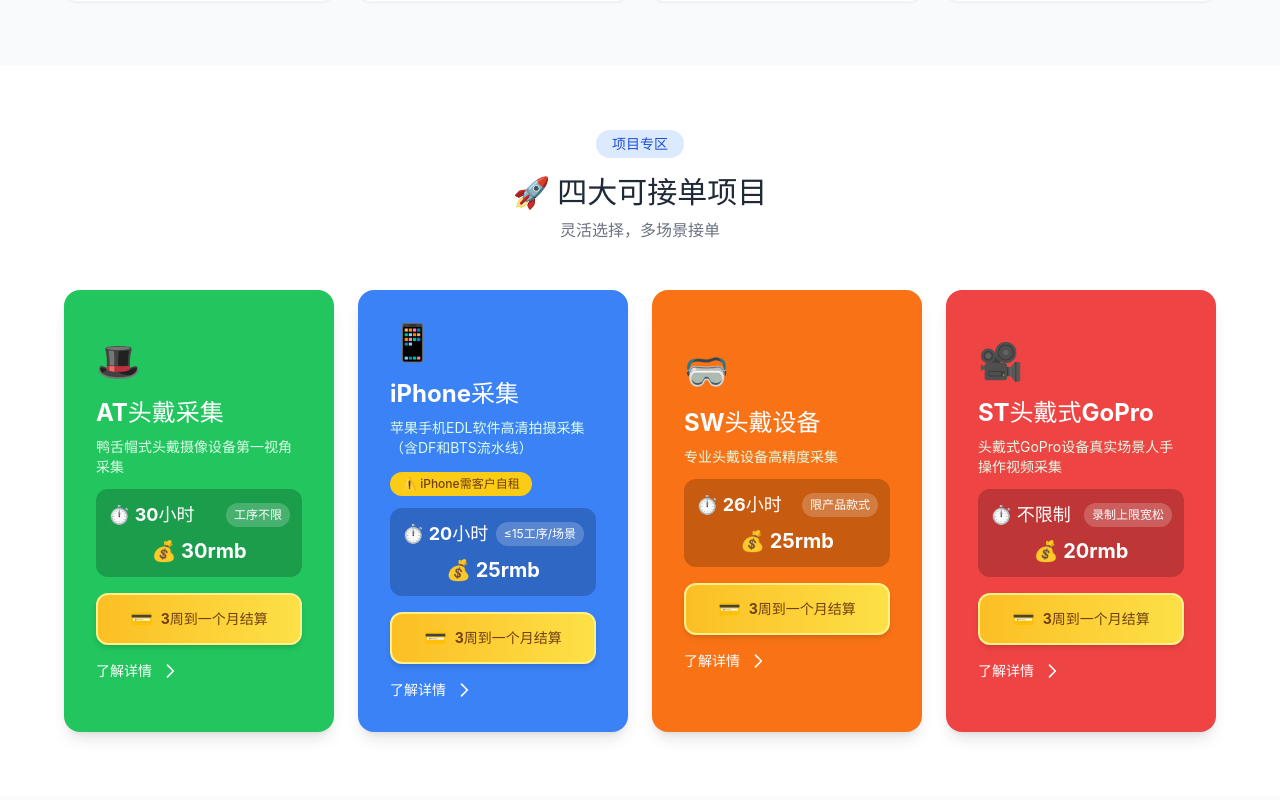
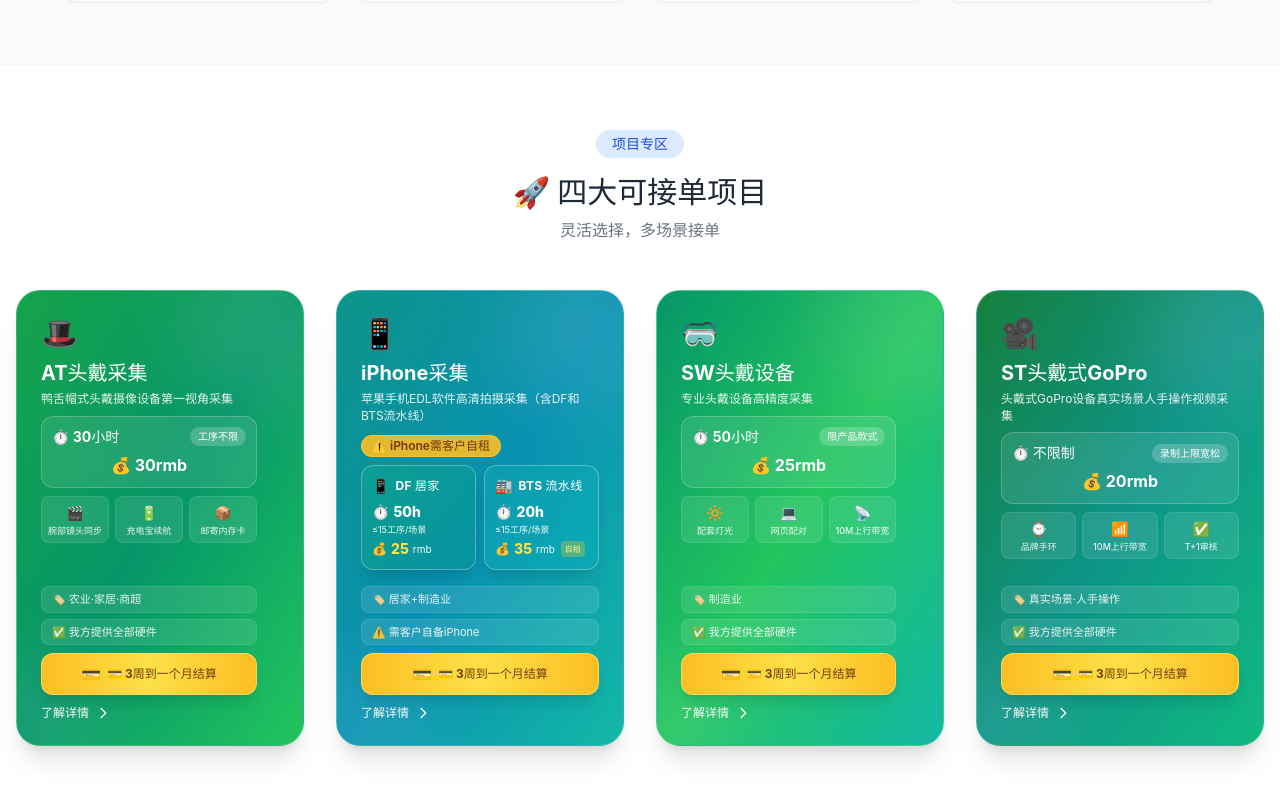
Before and after one commit to zbk1112/chakan, a React (Vite) app: page / in a window 1280 px wide. Shown: the part 1020-1820 px from the top of the page. Built offline with nearby package versions, Linux system fonts and the light colour scheme.

Commit message:
feat: 优化卡片配色、间距和关键特性展示

```diff
--- a/src/data/content.ts
+++ b/src/data/content.ts
@@ -27,10 +27,10 @@
     }
   ],
   projects: [
-    { id: "at", name: "AT头戴采集", description: "鸭舌帽式头戴摄像设备第一视角采集", color: "bg-green-500" },
-    { id: "df", name: "iPhone采集", description: "苹果手机EDL软件高清拍摄采集（含DF和BTS流水线）", color: "bg-blue-500" },
-    { id: "sw", name: "SW头戴设备", description: "专业头戴设备高精度采集", color: "bg-orange-500" },
-    { id: "st", name: "ST头戴式GoPro", description: "头戴式GoPro设备真实场景人手操作视频采集", color: "bg-red-500" }
+    { id: "at", name: "AT头戴采集", description: "鸭舌帽式头戴摄像设备第一视角采集", color: "bg-gradient-to-br from-green-600 via-emerald-600 to-green-500" },
+    { id: "df", name: "iPhone采集", description: "苹果手机EDL软件高清拍摄采集（含DF和BTS流水线）", color: "bg-gradient-to-br from-teal-600 via-cyan-600 to-teal-500" },
+    { id: "sw", name: "SW头戴设备", description: "专业头戴设备高精度采集", color: "bg-gradient-to-br from-emerald-600 via-green-500 to-teal-500" },
+    { id: "st", name: "ST头戴式GoPro", description: "头戴式GoPro设备真实场景人手操作视频采集", color: "bg-gradient-to-br from-green-700 via-teal-600 to-emerald-500" }
   ],
   process: [
     { step: "1", title: "对接洽谈", desc: "联系负责人了解合作详情" },
@@ -95,7 +95,7 @@
   df: {
     title: "DF",
     description: "使用手机端EDL录制软件，完成居家/商业场景规范化实景数据采集",
-    validDuration: "20小时",
+    validDuration: "50小时",
     processLimit: "每个场景最多15个工序，相同场景最多2-3个",
     uploadMethod: "手机app端上传",
     sceneRequirements: "主要居家+商业场景",
@@ -206,7 +206,7 @@
   sw: {
     title: "SW头戴设备采集",
     description: "使用自研头戴设备进行高精度第一视角数据采集",
-    validDuration: "26小时",
+    validDuration: "50小时",
     processLimit: "场景的工序不限，限制的是产品的款式，只有换了款式，才能申请新的工序",
     uploadMethod: "上传指定网址",
     sceneRequirements: "制造业",
--- a/src/pages/Home.tsx
+++ b/src/pages/Home.tsx
@@ -60,7 +60,7 @@
       </section>
 
       <section className="py-16 px-4 bg-white">
-        <div className="max-w-6xl mx-auto">
+        <div className="max-w-7xl mx-auto">
           <div className="text-center mb-12">
             <span className="inline-block bg-blue-100 text-blue-700 px-4 py-1 rounded-full text-sm font-medium mb-4">
               项目专区
@@ -68,48 +68,136 @@
             <h2 className="text-2xl md:text-3xl font-bold text-gray-800">🚀 四大可接单项目</h2>
             <p className="text-gray-500 mt-2">灵活选择，多场景接单</p>
           </div>
-          <div className="grid grid-cols-1 md:grid-cols-2 lg:grid-cols-4 gap-6">
+          <div className="grid grid-cols-1 md:grid-cols-2 xl:grid-cols-4 gap-8">
             {projects.map(project => {
-              const durationInfo = project.id === 'at' ? '⏱️ 30小时' : project.id === 'df' ? '⏱️ 20小时' : project.id === 'sw' ? '⏱️ 26小时' : '⏱️ 不限制';
+              const isDfProject = project.id === 'df';
+              const durationInfo = project.id === 'at' ? '⏱️ 30小时' : project.id === 'df' ? '⏱️ 50小时' : project.id === 'sw' ? '⏱️ 50小时' : '⏱️ 不限制';
               const unitPrice = project.id === 'at' ? '💰 30rmb' : project.id === 'df' ? '💰 25rmb' : project.id === 'sw' ? '💰 25rmb' : '💰 20rmb';
               const limitInfo = project.id === 'at' ? '工序不限' : project.id === 'df' ? '≤15工序/场景' : project.id === 'sw' ? '限产品款式' : '录制上限宽松';
-              const settlementMethod = project.id === 'at' ? '3周到一个月结算' : project.id === 'df' ? '3周到一个月结算' : project.id === 'sw' ? '3周到一个月结算' : '3周到一个月结算';
+              const settlementMethod = '💳 3周到一个月结算';
               const icon = project.id === 'at' ? '🎩' : project.id === 'df' ? '📱' : project.id === 'sw' ? '🥽' : '🎥';
               const needsPhone = project.id === 'df';
+              const sceneTag = project.id === 'at' ? '🏷️ 农业·家居·商超' : project.id === 'df' ? '🏷️ 居家+制造业' : project.id === 'sw' ? '🏷️ 制造业' : project.id === 'st' ? '🏷️ 真实场景·人手操作' : '';
+              const equipmentTag = project.id === 'at' ? '✅ 我方提供全部硬件' : project.id === 'df' ? '⚠️ 需客户自备iPhone' : project.id === 'sw' ? '✅ 我方提供全部硬件' : project.id === 'st' ? '✅ 我方提供全部硬件' : '';
+              const features = project.id === 'at'
+                ? [{ icon: '🎬', text: '腕部镜头同步' }, { icon: '🔋', text: '充电宝续航' }, { icon: '📦', text: '邮寄内存卡' }]
+                : project.id === 'sw'
+                ? [{ icon: '🔆', text: '配套灯光' }, { icon: '💻', text: '网页配对' }, { icon: '📡', text: '10M上行带宽' }]
+                : project.id === 'st'
+                ? [{ icon: '⌚', text: '品牌手环' }, { icon: '📶', text: '10M上行带宽' }, { icon: '✅', text: 'T+1审核' }]
+                : [];
+              const gradientClass = project.id === 'at'
+                ? 'bg-gradient-to-br from-green-600 via-emerald-600 to-green-500'
+                : project.id === 'df'
+                ? 'bg-gradient-to-br from-teal-600 via-cyan-600 to-teal-500'
+                : project.id === 'sw'
+                ? 'bg-gradient-to-br from-emerald-600 via-green-500 to-teal-500'
+                : 'bg-gradient-to-br from-green-700 via-teal-600 to-emerald-500';
               return (
                 <button
                 key={project.id}
                 onClick={() => onNavigate(`/projects/${project.id}`)}
-                  className={`${project.color} text-white p-8 rounded-2xl shadow-lg hover:shadow-xl transition-all duration-300 hover:-translate-y-2 text-left relative overflow-hidden group`}
+                className={`${gradientClass} text-white p-6 rounded-3xl shadow-xl hover:shadow-2xl transition-all duration-300 hover:-translate-y-2 text-left relative overflow-hidden group flex flex-col h-full border border-white/20`}
               >
-                  <div className="absolute inset-0 bg-white/10 opacity-0 group-hover:opacity-100 transition-opacity"></div>
-                  <div className="relative z-10">
-                    <div className="text-4xl mb-4">{icon}</div>
-                    <h3 className="text-2xl font-bold mb-2">{project.name}</h3>
-                    <p className="text-green-100 text-sm mb-3">{project.description}</p>
+                  <div className="absolute inset-0 bg-white/5 opacity-0 group-hover:opacity-100 transition-opacity"></div>
+                  <div className="absolute -top-10 -right-10 w-40 h-40 bg-white/10 rounded-full blur-2xl"></div>
+                  <div className="absolute -bottom-10 -left-10 w-32 h-32 bg-white/10 rounded-full blur-2xl"></div>
+                  <div className="relative z-10 flex flex-col h-full flex-1">
+                    <div>
+                      <div className="text-3xl mb-2">{icon}</div>
+                      <h3 className="text-xl font-bold mb-1">{project.name}</h3>
+                      <p className="text-white/90 text-xs mb-2 leading-snug">{project.description}</p>
                       {needsPhone && (
-                      <div className="inline-block bg-yellow-400 text-yellow-900 text-xs px-3 py-1 rounded-full font-medium mb-3">
+                        <div className="inline-block bg-amber-400/90 backdrop-blur-sm text-amber-900 text-xs px-2.5 py-0.5 rounded-full font-semibold mb-2 border border-amber-300/50 shadow-sm">
                           ⚠️ iPhone需客户自租
                         </div>
                       )}
-                    <div className="bg-black/20 backdrop-blur-sm rounded-xl p-3 mb-4">
-                      <div className="flex items-center justify-between mb-2">
-                        <span className="text-lg font-bold">{durationInfo}</span>
-                        <span className="text-xs bg-white/20 px-2 py-1 rounded-full">{limitInfo}</span>
+                    </div>
+                    {isDfProject ? (
+                      <div className="mb-2 space-y-2">
+                        <div className="grid grid-cols-2 gap-2">
+                          <div className="rounded-xl p-2.5 border border-white/30 shadow-lg backdrop-blur-sm"
+                               style={{ background: 'linear-gradient(135deg, rgba(16,185,129,0.35) 0%, rgba(5,150,105,0.25) 100%)' }}>
+                            <div className="flex items-center gap-1.5 mb-1.5">
+                              <span className="text-sm">📱</span>
+                              <span className="text-xs font-bold text-white tracking-wide">DF 居家</span>
+                            </div>
+                            <div className="flex items-center gap-1 mb-0.5">
+                              <span className="text-sm">⏱️</span>
+                              <span className="text-sm font-extrabold text-white">50h</span>
+                            </div>
+                            <div className="text-[9px] text-green-50 mb-1 leading-tight">≤15工序/场景</div>
+                            <div className="flex items-center gap-1">
+                              <span className="text-xs">💰</span>
+                              <span className="text-sm font-extrabold text-yellow-300">25</span>
+                              <span className="text-[10px] text-green-50">rmb</span>
+                            </div>
+                          </div>
+                          <div className="rounded-xl p-2.5 border border-white/30 shadow-lg backdrop-blur-sm"
+                               style={{ background: 'linear-gradient(135deg, rgba(20,184,166,0.35) 0%, rgba(6,182,212,0.25) 100%)' }}>
+                            <div className="flex items-center gap-1.5 mb-1.5">
+                              <span className="text-sm">🏭</span>
+                              <span className="text-xs font-bold text-white tracking-wide">BTS 流水线</span>
+                            </div>
+                            <div className="flex items-center gap-1 mb-0.5">
+                              <span className="text-sm">⏱️</span>
+                              <span className="text-sm font-extrabold text-white">20h</span>
+                            </div>
+                            <div className="text-[9px] text-teal-50 mb-1 leading-tight">≤15工序/场景</div>
+                            <div className="flex items-center gap-1">
+                              <span className="text-xs">💰</span>
+                              <span className="text-sm font-extrabold text-yellow-300">35</span>
+                              <span className="text-[10px] text-teal-50">rmb</span>
+                              <span className="text-[8px] bg-yellow-400/30 text-yellow-200 px-1 py-0.5 rounded ml-0.5 font-medium">自租</span>
+                            </div>
+                          </div>
+                        </div>
+                      </div>
+                    ) : (
+                      <>
+                        <div className="bg-white/10 backdrop-blur-md rounded-xl p-2.5 mb-2 border border-white/20">
+                          <div className="flex items-center justify-between mb-1.5">
+                            <span className="text-sm font-bold">{durationInfo}</span>
+                            <span className="text-[10px] bg-white/20 px-2 py-0.5 rounded-full">{limitInfo}</span>
                           </div>
                           <div className="flex items-center justify-center">
-                        <span className="text-xl font-bold">{unitPrice}</span>
+                            <span className="text-base font-bold">{unitPrice}</span>
                           </div>
                         </div>
-                    <div className="mt-3 bg-gradient-to-r from-amber-400 to-yellow-300 rounded-xl p-2.5 border-2 border-yellow-200 shadow-md">
-                      <div className="flex items-center justify-center gap-2">
-                        <span className="text-lg">💳</span>
-                        <span className="text-sm font-bold text-yellow-900">{settlementMethod}</span>
+                        {features.length > 0 && (
+                          <div className="mb-2 grid grid-cols-3 gap-1.5">
+                            {features.map((feature, idx) => (
+                              <div key={idx} className="bg-white/10 backdrop-blur-md rounded-lg px-1.5 py-1.5 border border-white/10 text-center">
+                                <div className="text-sm mb-0.5">{feature.icon}</div>
+                                <div className="text-[9px] text-white/90 leading-tight font-medium">{feature.text}</div>
+                              </div>
+                            ))}
+                          </div>
+                        )}
+                      </>
+                    )}
+                    <div className="flex-1"></div>
+                    <div className="mt-2 space-y-1.5">
+                      {sceneTag && (
+                        <div className="bg-white/10 backdrop-blur-md rounded-lg px-2.5 py-1 flex items-center gap-2 border border-white/10">
+                          <span className="text-[11px] text-white/90">{sceneTag}</span>
+                        </div>
+                      )}
+                      {equipmentTag && (
+                        <div className="bg-white/10 backdrop-blur-md rounded-lg px-2.5 py-1 flex items-center gap-2 border border-white/10">
+                          <span className="text-[11px] text-white/90">{equipmentTag}</span>
+                        </div>
+                      )}
+                    </div>
+                    <div className="mt-2 bg-gradient-to-r from-amber-400 via-yellow-300 to-amber-400 rounded-xl p-2 border border-yellow-200/50 shadow-lg backdrop-blur-sm">
+                      <div className="flex items-center justify-center gap-1.5">
+                        <span className="text-base">💳</span>
+                        <span className="text-xs font-bold text-yellow-900">{settlementMethod}</span>
                       </div>
                     </div>
-                    <div className="flex items-center text-sm font-medium mt-4">
+                    <div className="flex items-center text-xs font-medium mt-2.5">
                       <span>了解详情</span>
-                      <svg className="w-5 h-5 ml-2 transform group-hover:translate-x-1 transition-transform" fill="none" stroke="currentColor" viewBox="0 0 24 24">
+                      <svg className="w-4 h-4 ml-1.5 transform group-hover:translate-x-1 transition-transform" fill="none" stroke="currentColor" viewBox="0 0 24 24">
                         <path strokeLinecap="round" strokeLinejoin="round" strokeWidth={2} d="M9 5l7 7-7 7" />
                       </svg>
                     </div>
```
Lines whose indentation alone changed are shown as unchanged.
